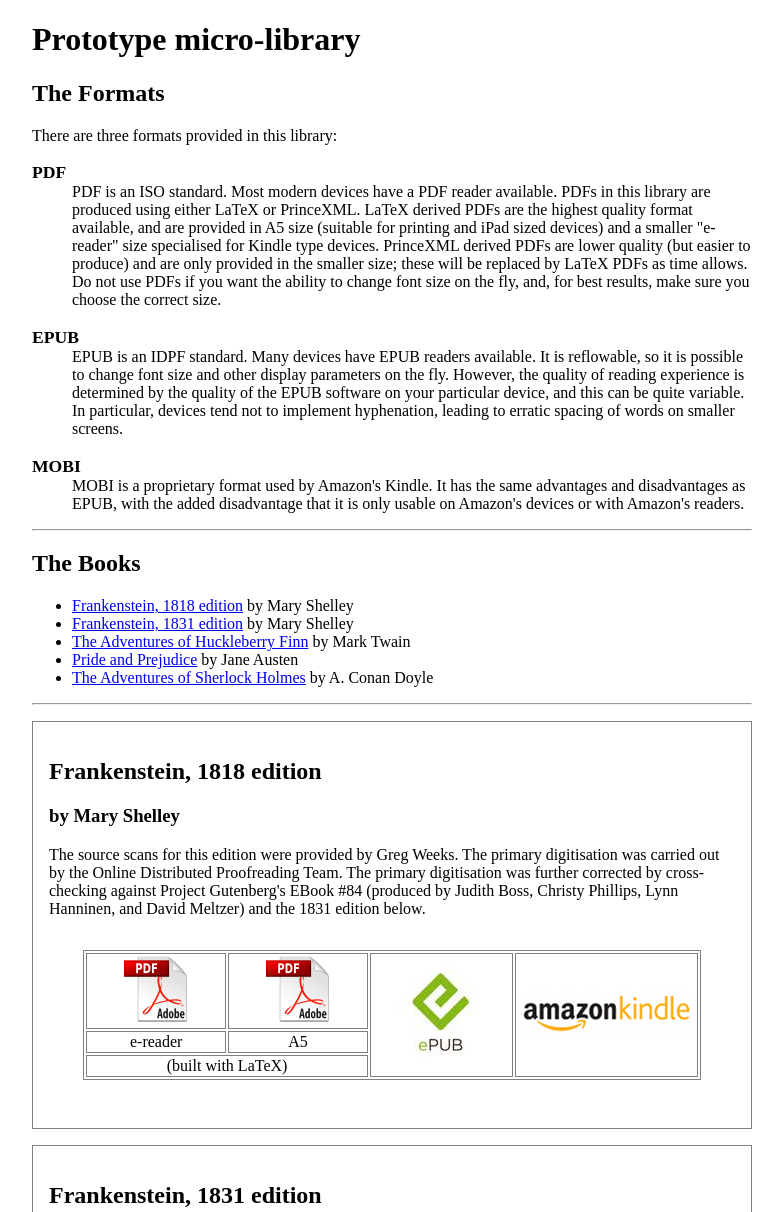
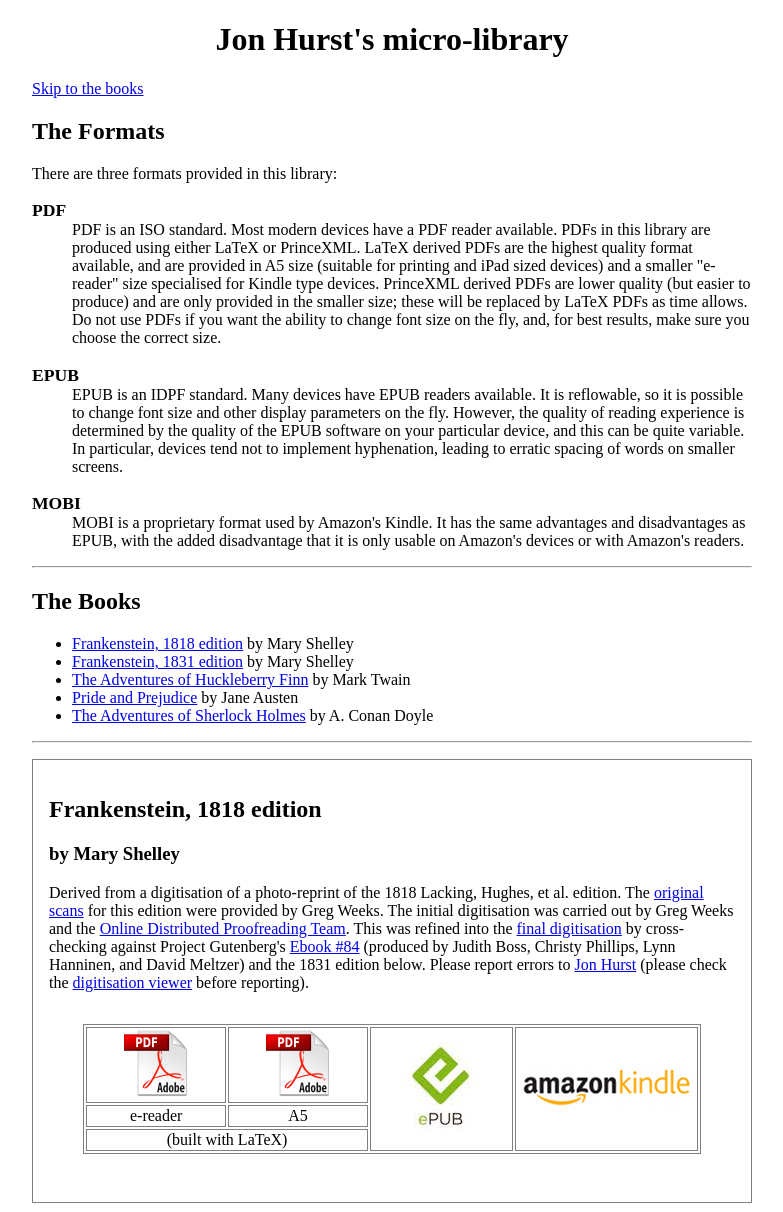
Before and after one commit to JonHurst/gutimp, a plain HTML site: page index/index.html in a window 1280 px wide. Shown: the top 1212 px of the page, without its empty margins (248-1031 px from the left). Drawn offline with Linux system fonts and the light colour scheme.

Commit message:
Updated index page

```diff
--- a/index/index.html
+++ b/index/index.html
@@ -6,7 +6,9 @@
     <link rel="stylesheet" type="text/css" href="styles.css"/>
   </head>
   <body>
-    <h1 class="title">Prototype micro-library</h1>
+    <h1 class="title">Jon Hurst's micro-library</h1>
+
+    <p><a href="#thebooks">Skip to the books</a></p>
 
     <h2>The Formats</h2>
 
@@ -37,7 +39,7 @@
 
     <hr/>
 
-    <h2>The Books</h2>
+    <h2 id="thebooks">The Books</h2>
     <ul>
       <li><a href="#frank1818">Frankenstein, 1818 edition</a> by Mary Shelley</li>
       <li><a href="#frank1831">Frankenstein, 1831 edition</a> by Mary Shelley</li>
@@ -51,10 +53,17 @@
       <h2>Frankenstein, 1818 edition</h2>
       <h3>by Mary Shelley</h3>
 
-      <p>The source scans for this edition were provided by Greg Weeks. The primary digitisation was
-      carried out by the Online Distributed Proofreading Team. The primary digitisation was further
-      corrected by cross-checking against Project Gutenberg's EBook #84 (produced by Judith Boss,
-      Christy Phillips, Lynn Hanninen, and David Meltzer) and the 1831 edition below.</p>
+      <p>Derived from a digitisation of a photo-reprint of the 1818 Lacking, Hughes, et al. edition.
+      The <a href="http://www.pgdp.org/ols//tools/biblio.php?id=508470307d6dd">original scans</a>
+      for this edition were provided by Greg Weeks. The initial digitisation was carried out by Greg
+      Weeks and the <a href="http://www.pgdp.net/c/">Online Distributed Proofreading Team</a>. This
+      was refined into the <a href="http://www.readingroo.ms/jon/dig/frankenstein-1818/">final
+      digitisation</a> by cross-checking against Project Gutenberg's <a
+      href="http://www.gutenberg.org/ebooks/84">Ebook #84</a> (produced by Judith Boss, Christy
+      Phillips, Lynn Hanninen, and David Meltzer) and the 1831 edition below. Please report errors
+      to <a href="mailto:doc-errors@hursts.eclipse.co.uk">Jon Hurst</a> (please check the <a
+      href="http://www.readingroo.ms/jon/view/frankenstein-1818.html">digitisation viewer</a> before
+      reporting).</p>
 
       <table>
         <tr>
@@ -125,13 +134,14 @@
       edition. The <a
       href="http://archive.org/stream/novelstextbasedo02austuoft#page/n23/mode/2up">original
       scans</a> for this edition were provided by archive.org. The initial digitisation was carried
-      out by the <a href="http://www.pgdp.net/c/">Online Distributed Proofreading Team</a>. This was
-      refined into the <a href="http://www.readingroo.ms/jon/dig/pride-and-prejudice/">final
-      digitisation</a> by cross-checking against Project Gutenberg's <a
+      out by Greg Weeks and the <a href="http://www.pgdp.net/c/">Online Distributed Proofreading
+      Team</a>. This was refined into the <a
+      href="http://www.readingroo.ms/jon/dig/pride-and-prejudice/">final digitisation</a> by
+      cross-checking against Project Gutenberg's <a
       href="http://www.gutenberg.org/ebooks/1342">EBook #1342</a>. Please report errors to <a
-      href="mailto:doc-errors@hursts.eclipse.co.uk">Jon Hurst</a>; please check the <a
+      href="mailto:doc-errors@hursts.eclipse.co.uk">Jon Hurst</a> (please check the <a
       href="http://www.readingroo.ms/jon/view/pride-and-prejudice.html">digitisation viewer</a>
-      before reporting.</p>
+      before reporting).</p>
 
       <table>
         <tr>
--- a/index/styles.css
+++ b/index/styles.css
@@ -3,7 +3,7 @@ body {
     margin:auto;
 }
 
-title {
+.title {
     text-align: center;
 }
 
```
